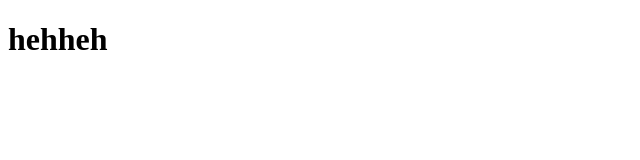
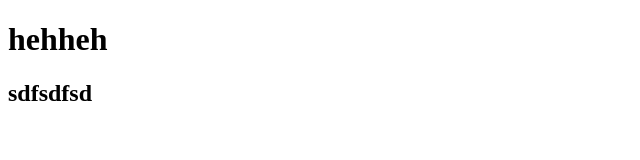
Before and after one commit to zhengyuncheng/Demo1, a plain HTML site: page index.html in a window 1280 px wide. Shown: the whole page, without its empty margins (0-640 px from the left). Drawn offline with Linux system fonts and the light colour scheme.

Commit message:
这是第二次提交

```diff
--- a/index.html
+++ b/index.html
@@ -9,6 +9,7 @@
 
 <body>
   <h1>hehheh</h1>
+  <h2>sdfsdfsd</h2>
 </body>
 
 </html>
```
